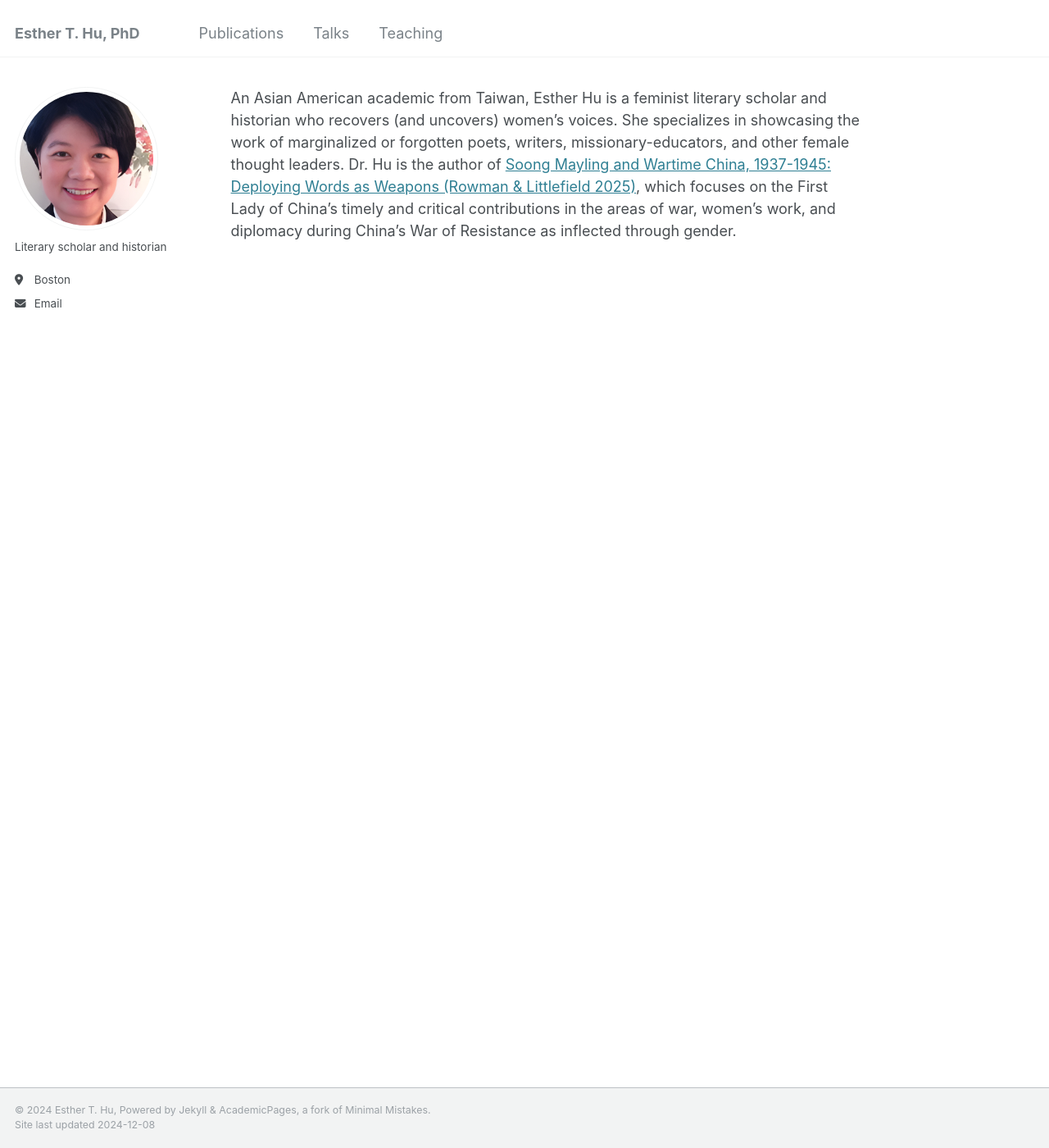
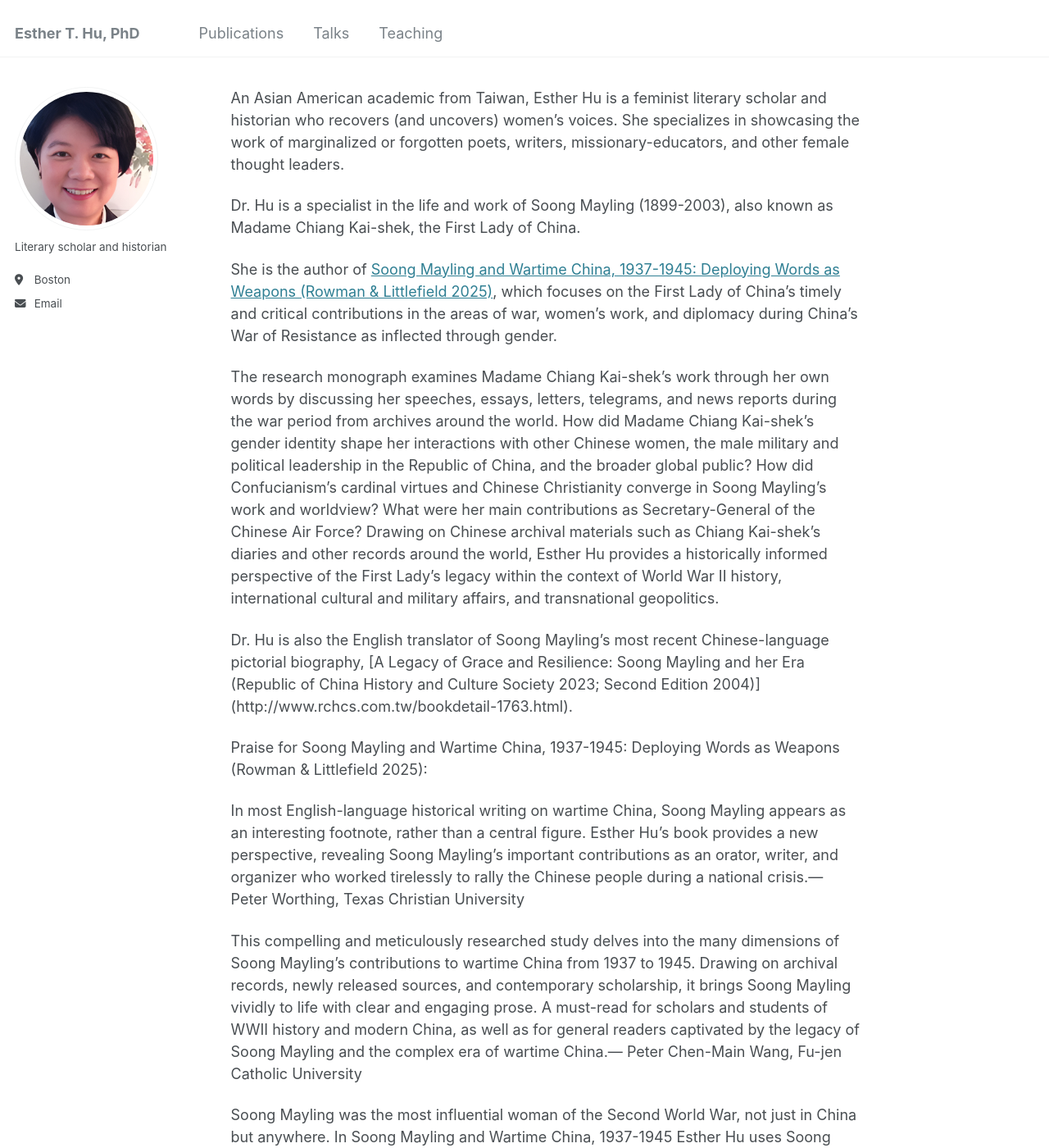
Before and after one commit to estherthu/estherthu.github.io, a Jekyll site: the page built from _pages/about.md, in a window 1280 px wide and 1400 px high. Shown: the whole window at 82% size. Built offline with Jekyll 4.4.1, drawn with Linux system fonts in a browser that asks for light colours; some of the changed text lies outside the part shown.

Commit message:
Update about.md

```diff
--- a/_pages/about.md
+++ b/_pages/about.md
@@ -7,4 +7,19 @@ redirect_from:
 ---
 
 An Asian American academic from Taiwan, Esther Hu is a feminist literary scholar and historian who recovers (and uncovers) women’s voices. She specializes in showcasing the work of marginalized or forgotten poets, writers, missionary-educators, and other female thought leaders.
-Dr. Hu is the author of [Soong Mayling and Wartime China, 1937-1945: Deploying Words as Weapons (Rowman & Littlefield 2025)](https://rowman.com/ISBN/9781666928617/Soong-Mayling-and-Wartime-China-1937-1945-Deploying-Words-as-Weapons), which focuses on the First Lady of China’s timely and critical contributions in the areas of war, women’s work, and diplomacy during China’s War of Resistance as inflected through gender.
+
+Dr. Hu is a specialist in the life and work of Soong Mayling (1899-2003), also known as Madame Chiang Kai-shek, the First Lady of China.
+
+She is the author of [Soong Mayling and Wartime China, 1937-1945: Deploying Words as Weapons (Rowman & Littlefield 2025)](https://rowman.com/ISBN/9781666928617/Soong-Mayling-and-Wartime-China-1937-1945-Deploying-Words-as-Weapons), which focuses on the First Lady of China’s timely and critical contributions in the areas of war, women’s work, and diplomacy during China’s War of Resistance as inflected through gender.
+
+The research monograph examines Madame Chiang Kai-shek’s work through her own words by discussing her speeches, essays, letters, telegrams, and news reports during the war period from archives around the world. How did Madame Chiang Kai-shek’s gender identity shape her interactions with other Chinese women, the male military and political leadership in the Republic of China, and the broader global public? How did Confucianism’s cardinal virtues and Chinese Christianity converge in Soong Mayling’s work and worldview? What were her main contributions as Secretary-General of the Chinese Air Force? Drawing on Chinese archival materials such as Chiang Kai-shek’s diaries and other records around the world, Esther Hu provides a historically informed perspective of the First Lady’s legacy within the context of World War II history, international cultural and military affairs, and transnational geopolitics.
+
+Dr. Hu is also the English translator of Soong Mayling’s most recent Chinese-language pictorial biography, [A Legacy of Grace and Resilience: Soong Mayling and her Era (Republic of China History and Culture Society 2023; Second Edition 2004)] (http://www.rchcs.com.tw/bookdetail-1763.html).
+
+Praise for Soong Mayling and Wartime China, 1937-1945: Deploying Words as Weapons (Rowman & Littlefield 2025):
+
+In most English-language historical writing on wartime China, Soong Mayling appears as an interesting footnote, rather than a central figure. Esther Hu’s book provides a new perspective, revealing Soong Mayling’s important contributions as an orator, writer, and organizer who worked tirelessly to rally the Chinese people during a national crisis.— Peter Worthing, Texas Christian University
+
+This compelling and meticulously researched study delves into the many dimensions of Soong Mayling’s contributions to wartime China from 1937 to 1945. Drawing on archival records, newly released sources, and contemporary scholarship, it brings Soong Mayling vividly to life with clear and engaging prose. A must-read for scholars and students of WWII history and modern China, as well as for general readers captivated by the legacy of Soong Mayling and the complex era of wartime China.— Peter Chen-Main Wang, Fu-jen Catholic University
+
+Soong Mayling was the most influential woman of the Second World War, not just in China but anywhere. In Soong Mayling and Wartime China, 1937-1945 Esther Hu uses Soong Mayling’s radio addresses, public speeches, and letters as well as archival documents from around the world to illuminate her contributions to the war effort. Soong Mayling headed the Chinese air force, mobilized China’s women for the war effort, looked after the many thousands of orphans, and shaped allied relations and strategy by participating as an interpreter and interlocutor in meetings of her husband, president Chiang Kaishek, with other allied leaders. Hu insightfully compares Soong Mayling to Churchill, who through his persona and speeches mobilized Britain as Soong Mayling did China. This is the most detailed and by far the fairest account of a life that should be far better remembered.— Hans van de Ven, University of Cambridge
```
